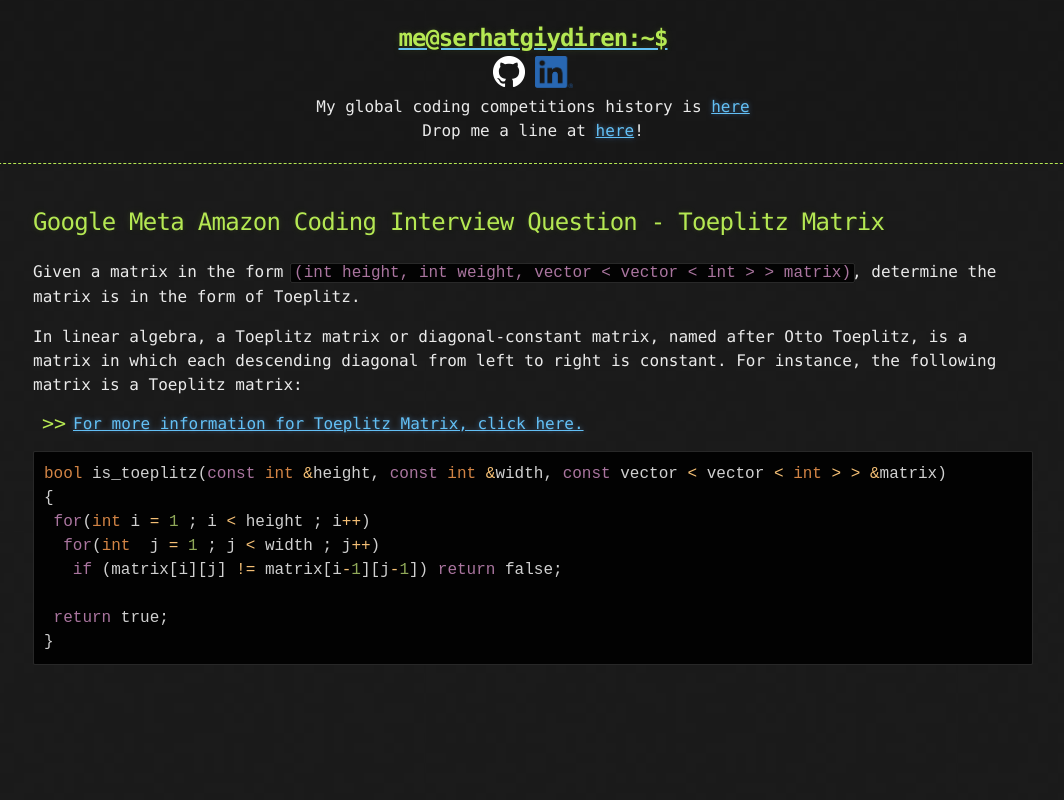
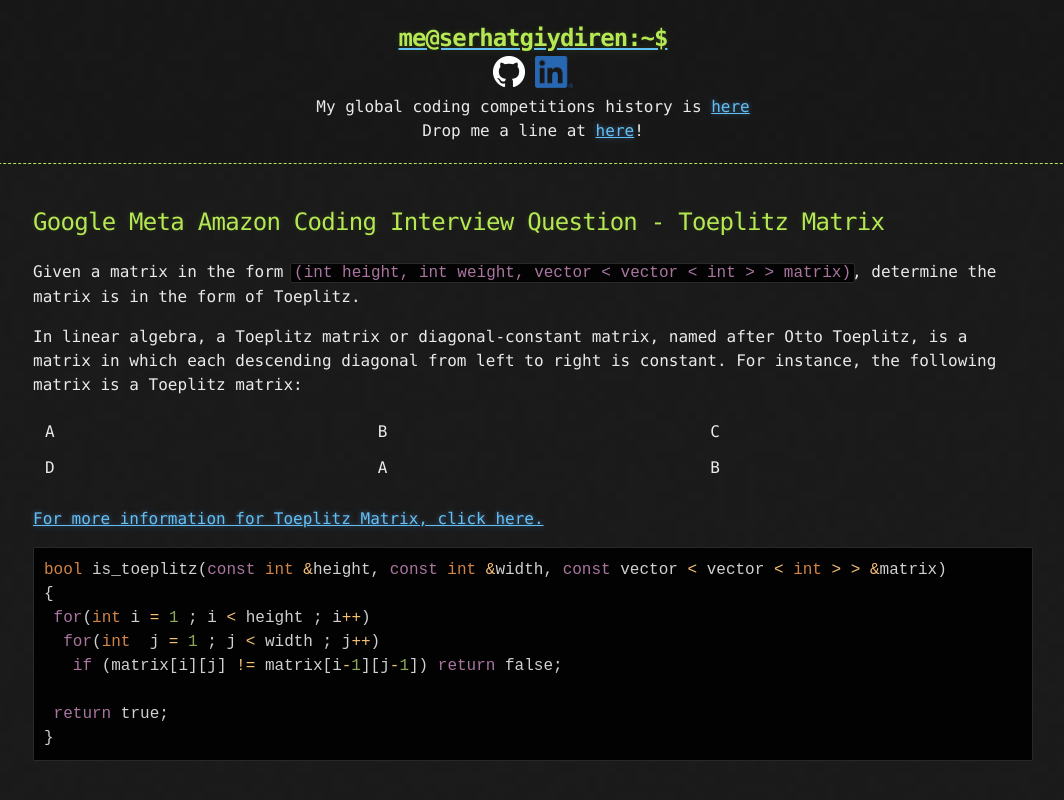
Before and after one commit to goodHunter27/serhatgiydiren.github.io, a Jekyll site: the page built from _posts/2020-01-24-google-meta-amazon-coding-interview-question-toeplitz-matrix.md, in a window 1280 px wide. Shown: the top 800 px of the page, without its empty margins (107-1171 px from the left). Built offline with Jekyll 4.4.1, drawn with Linux system fonts in a browser that asks for light colours.

Commit message:
Update 2020-01-24-google-meta-amazon-coding-interview-question-toeplitz-matrix.md

````diff
--- a/_posts/2020-01-24-google-meta-amazon-coding-interview-question-toeplitz-matrix.md
+++ b/_posts/2020-01-24-google-meta-amazon-coding-interview-question-toeplitz-matrix.md
@@ -3,11 +3,14 @@
 published: true
 ---
 
-Given a matrix in the form ```(int height, int weight, vector < vector < int > > matrix)```, determine the matrix is in the form of Toeplitz.
+Given a matrix in the form `(int height, int weight, vector < vector < int > > matrix)`, determine the matrix is in the form of Toeplitz.
 
 In linear algebra, a Toeplitz matrix or diagonal-constant matrix, named after Otto Toeplitz, is a matrix in which each descending diagonal from left to right is constant. For instance, the following matrix is a Toeplitz matrix:
 
-* [For more information for Toeplitz Matrix, click here.]([https://amzn.to/3vdVLXd](https://en.wikipedia.org/wiki/Toeplitz_matrix)){:target="_blank"}
+| A | B | C |
+| D | A | B |
+
+[For more information for Toeplitz Matrix, click here.]([https://amzn.to/3vdVLXd](https://en.wikipedia.org/wiki/Toeplitz_matrix)){:target="_blank"}
 
 ```cpp
 bool is_toeplitz(const int &height, const int &width, const vector < vector < int > > &matrix)
````
